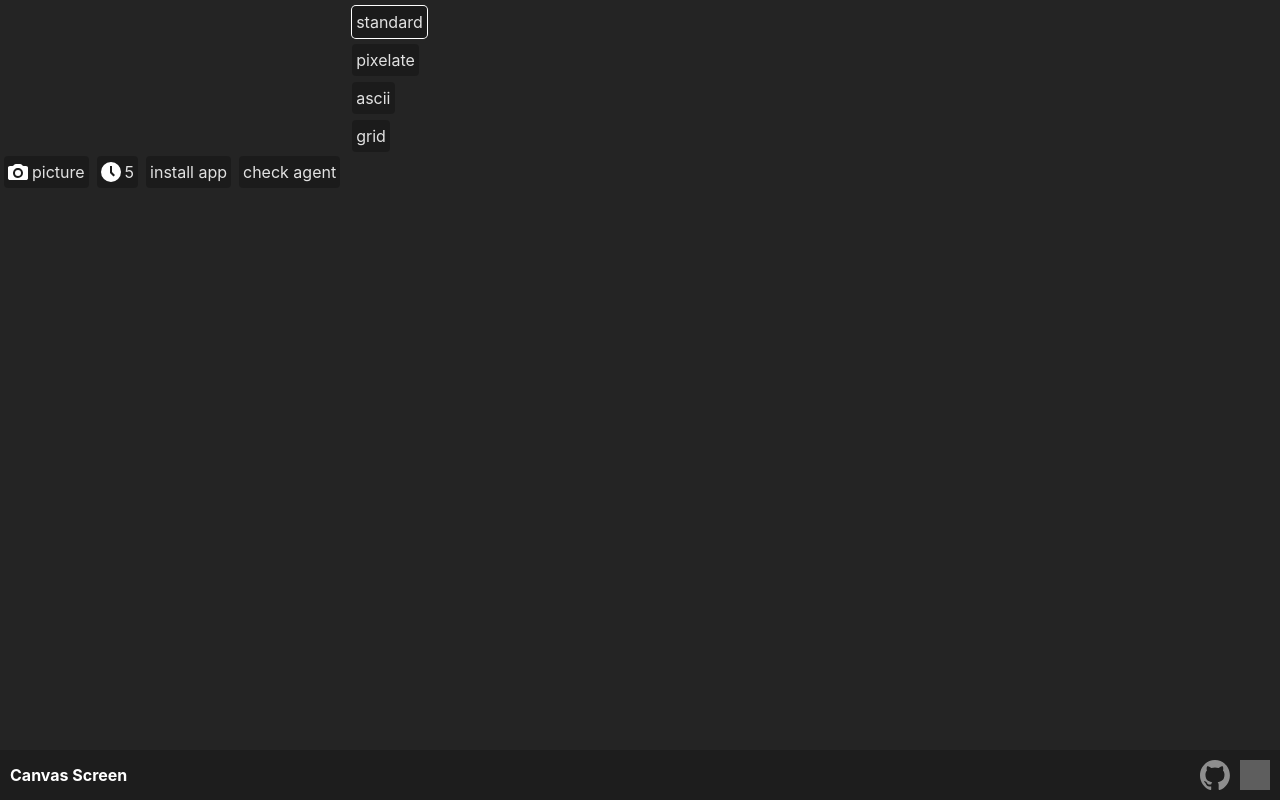
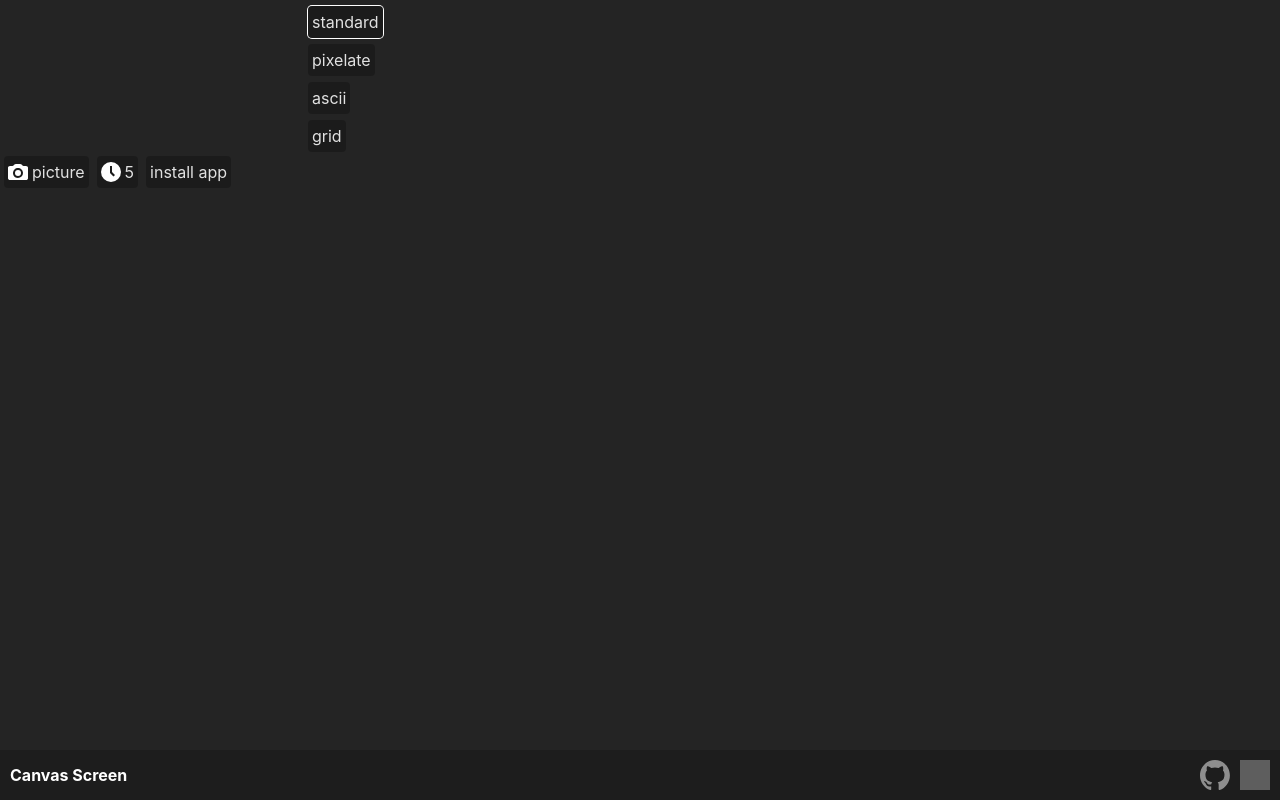
Before and after one commit to dotfury/canvas-screen, a React (Vite) app: page / in a window 1280 px wide. Built offline with nearby package versions, Linux system fonts and the light colour scheme; no server answers; grey boxes are pictures that could not be loaded.

Commit message:
Install pwa (#23)
* pwa installable check - 2025/07/10

* refactor installable check - 2025/07/11

* add no install message - 2025/07/12

* rename main controls component - 2025/07/12

* hide install button + user agent check - 2025/07/13

* remove agent check - 2025/07/13

```diff
--- a/src/components/mainControls/index.tsx
+++ b/src/components/mainControls/index.tsx
@@ -36,10 +36,6 @@ function MainControls() {
         'Native install not available. Please install by adding this page to the home screen.'
       );
     }
-  };
-
-  const displayAgent = () => {
-    alert(navigator.userAgent);
   };
 
   return (
@@ -83,13 +79,6 @@ function MainControls() {
       >
         install app
       </button>
-      <button
-        className="standard-button"
-        onClick={displayAgent}
-        disabled={showOverlay}
-      >
-        check agent
-      </button>
     </div>
   );
 }
```
